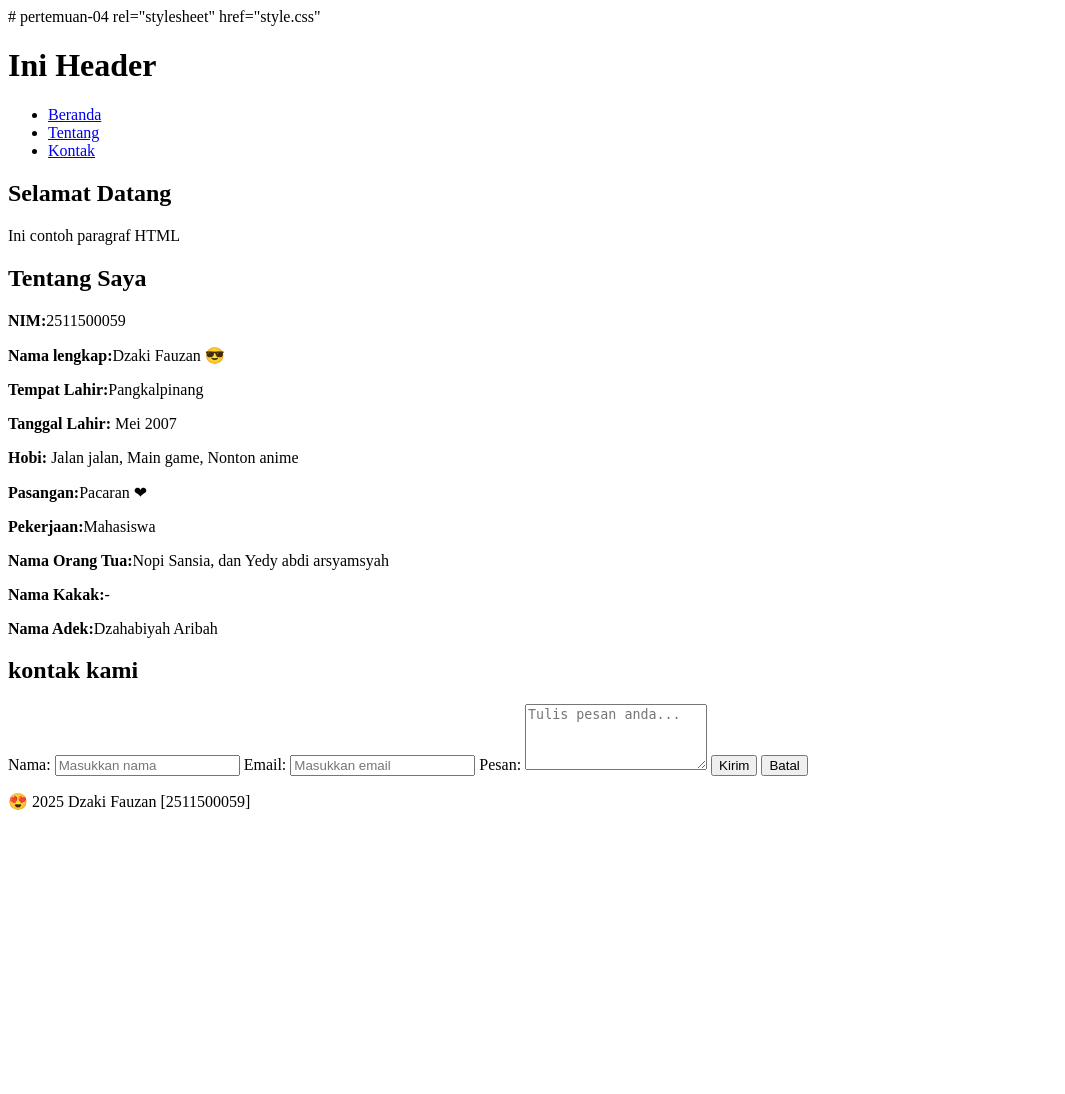
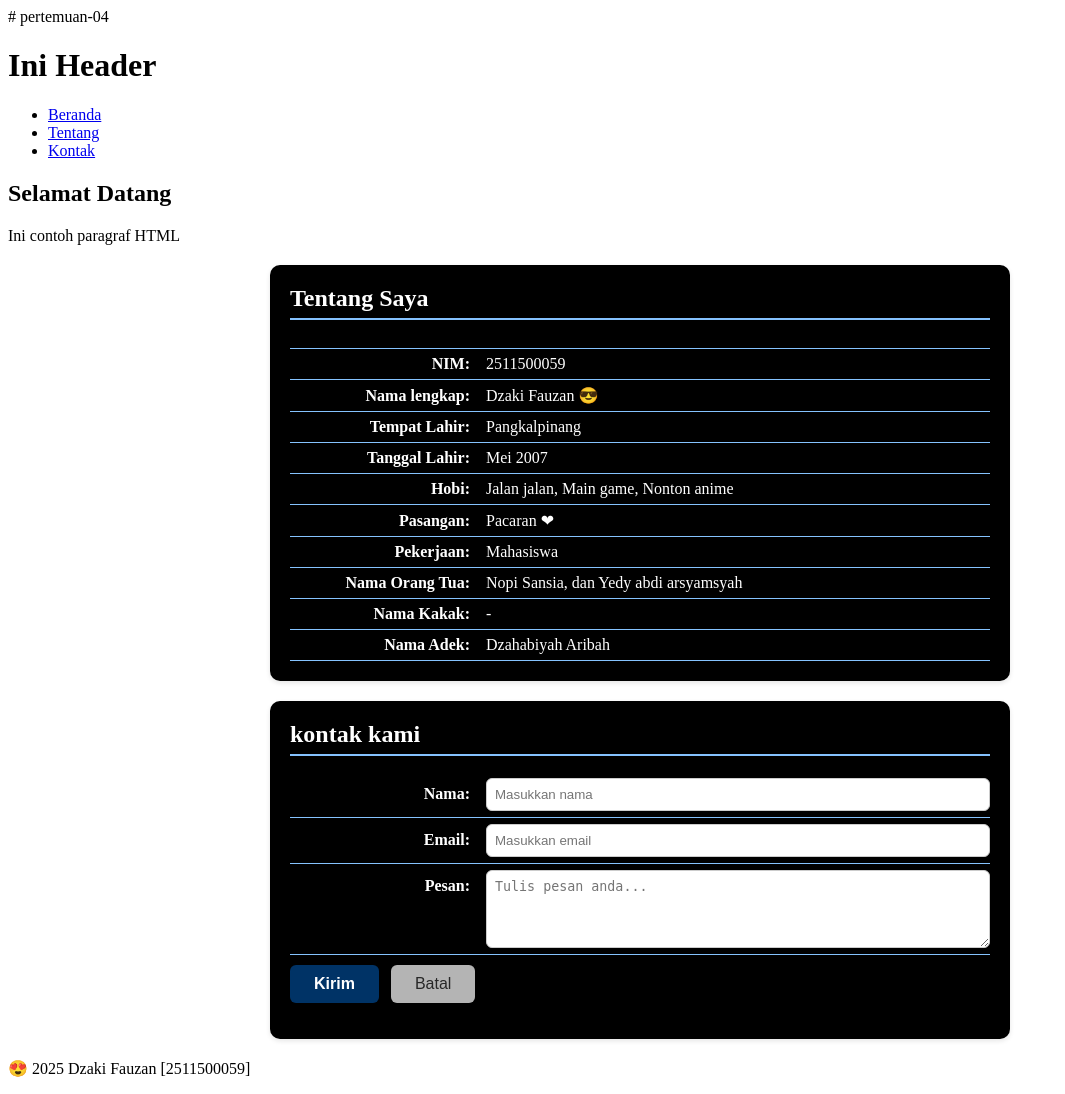
Before and after one commit to DzakiFauzan-bot/2511500059-PWD-TI1B-25260, a PHP site: page /pertemuan-04/index.html in a window 1280 px wide. Shown: the whole page, without its empty margins (0-1065 px from the left). Before the commit the page ends 810 px from the top, so only its background shows below. Run offline with PHP 8.4, Linux system fonts and the light colour scheme.

Commit message:
ganti css internal ke css eksternal

```diff
--- a/pertemuan-04/index.html
+++ b/pertemuan-04/index.html
@@ -7,7 +7,7 @@
   <meta charset="UTF-8">
   <meta name="viewport" content="width=device-width, initial-scale=1.0">
   <title>Judul Halaman</title>
-  <link> rel="stylesheet" href="style.css"
+  <link rel="stylesheet" href="style.css">
 </head>
 
 <body>
--- a/pertemuan-04/style.css
+++ b/pertemuan-04/style.css
@@ -1,4 +1,3 @@
-
 #about,
 #contact {
   background-color: #000000;
@@ -86,17 +85,6 @@
   transform: translateY(-1px);
 }
 
-    #home,
-    #about,
-    #contact {
-        background-color: lightgray;
-        border-radius: 30px;
-        padding: 30px;
-        max-width: 700px;
-        margin: 30px auto;
-        box-shadow: 7px 7px 15px black
-    }
-
 @media (max-width: 600px) {
 
   #about p,
```
Also changed, not shown: pertemuan-04/README.md, 1 other file. Lines whose indentation alone changed are shown as unchanged.
